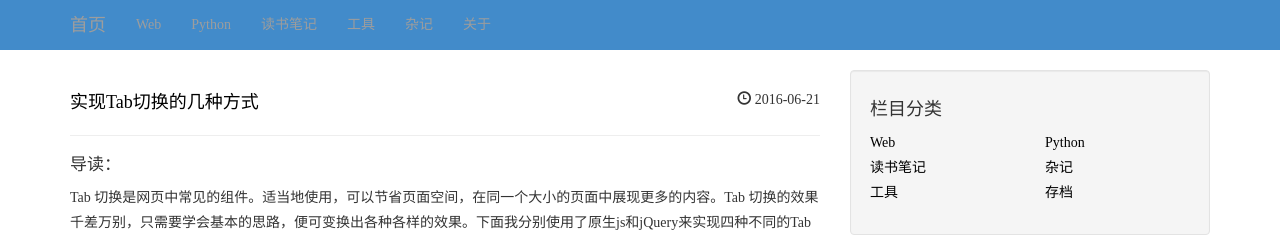
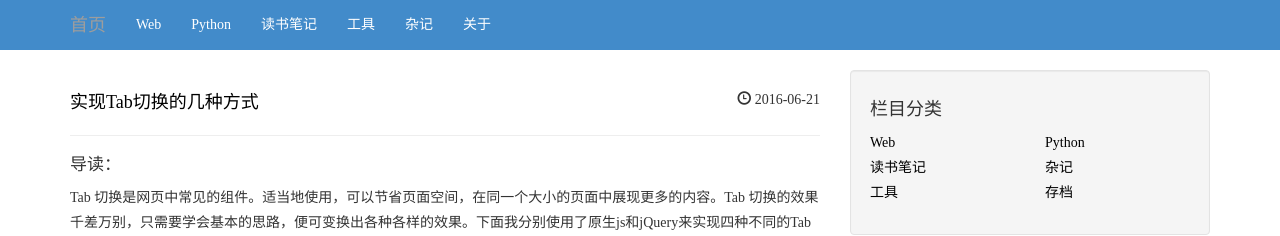
Before and after one commit to frankwang0909/blog_v1.0, a Jekyll site: the page built from index.html, in a window 1280 px wide. Shown: the top 236 px of the page. Built offline with Jekyll 4.4.1, drawn with Linux system fonts in a browser that asks for light colours; nearby versions of some CDN libraries; the list of posts is cut into pages by our own code.

Commit message:
修改导航栏样式

```diff
--- a/css/blog.css
+++ b/css/blog.css
@@ -8,7 +8,7 @@ body {padding-top: 70px; font-family: "微软雅黑";line-height:25px;}
 a{color:#000;font-size:14px;line-height:25px;}
 a:hover{color:#428bca;text-decoration: none;}
 .navbar{background-color: #428bca;border:none;}
-.navbar-nav>li>a{color:#fff;}
+.navbar-inverse .navbar-nav>li>a{color:#fff;}
 .navbar li a:hover{ color:#f34949;background-color:#0f518b;}
 h2{font-size: 20px;}
 h2>a{font-size: 18px;}
```
